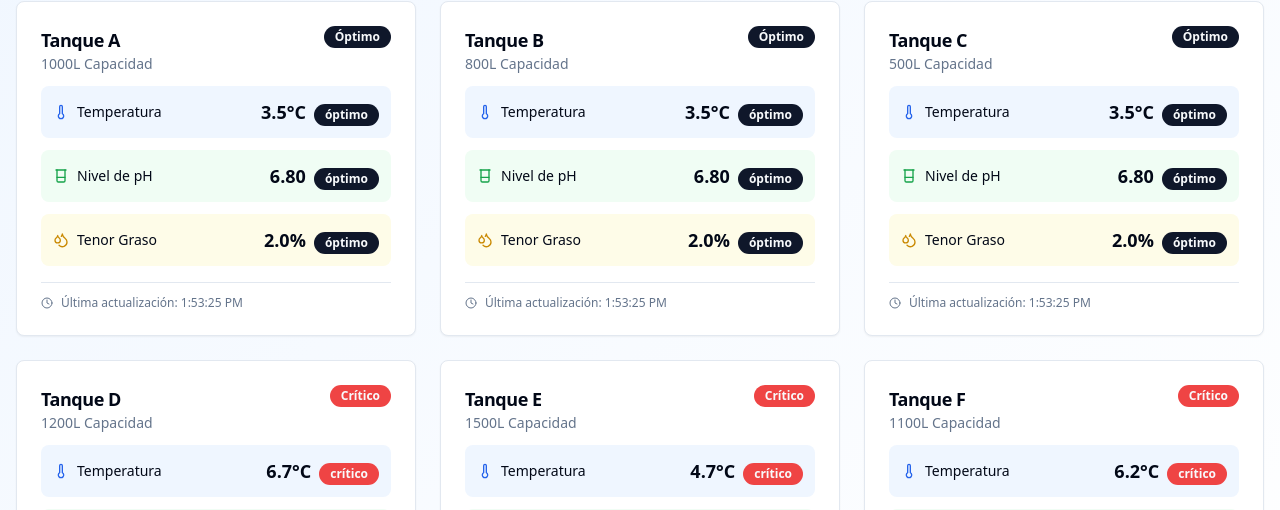
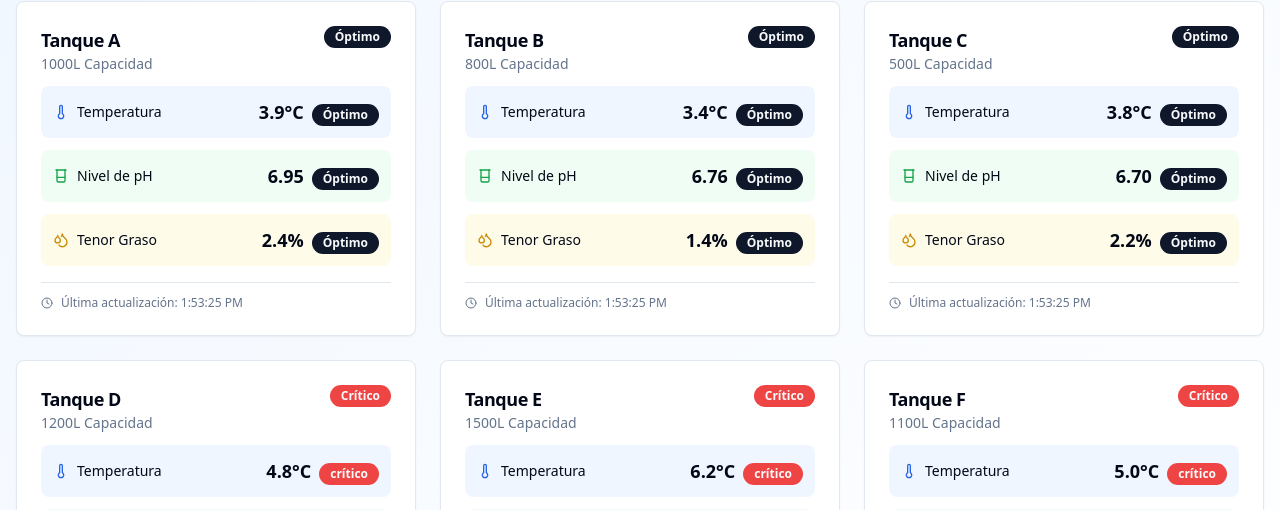
Before and after one commit to AugustoOM/milk-state-analysis, a React (Vite) app: page / in a window 1280 px wide. Shown: the part 290-800 px from the top of the page. Built offline with nearby package versions, Linux system fonts and the light colour scheme.

Commit message:
cambios en los datos de los tanques

```diff
--- a/src/components/ContainerCard.tsx
+++ b/src/components/ContainerCard.tsx
@@ -19,18 +19,18 @@ interface ContainerCardProps {
 
 const getTemperatureStatus = (temp: number) => {
   if (temp < 3 || temp > 4) return { status: 'crítico', color: 'destructive' as const };
-  return { status: 'óptimo', color: 'default' as const };
+  return { status: 'Óptimo', color: 'default' as const };
 };
 
 const getPHStatus = (ph: number) => {
   if (ph <= 6.5) return { status: 'crítico', color: 'destructive' as const };
   if (ph <= 6.6) return { status: 'advertencia', color: 'secondary' as const };
-  return { status: 'óptimo', color: 'default' as const };
+  return { status: 'Óptimo', color: 'default' as const };
 };
 
 const getFatStatus = (fat: number) => {
   if (fat < 1 || fat > 3) return { status: 'crítico', color: 'destructive' as const };
-  return { status: 'óptimo', color: 'default' as const };
+  return { status: 'Óptimo', color: 'default' as const };
 };
 
 const ContainerCard = ({ container }: ContainerCardProps) => {
@@ -42,7 +42,7 @@ const ContainerCard = ({ container }: ContainerCardProps) => {
     ? 'crítico'
     : [tempStatus, phStatus, fatStatus].some(s => s.status === 'advertencia')
     ? 'advertencia'
-    : 'óptimo';
+    : 'Óptimo';
 
   return (
     <Card className="hover:shadow-lg transition-shadow duration-300">
--- a/src/pages/Index.tsx
+++ b/src/pages/Index.tsx
@@ -1,4 +1,3 @@
-
 import { useState, useEffect } from 'react';
 import ContainerCard from '../components/ContainerCard';
 import Header from '../components/Header';
@@ -6,12 +5,12 @@ import MetricsSummary from '../components/MetricsSummary';
 
 // Mock data for demonstration
 const generateMockData = (containerName: string) => {
-  // Force containers A, B, C to be optimal
+  // Force containers A, B, C to be optimal but with random variations
   if (containerName === "Tanque A" || containerName === "Tanque B" || containerName === "Tanque C") {
     return {
-      temperature: 3.5, // Optimal range 3-4°C
-      ph: 6.8, // Optimal > 6.6
-      fatContent: 2.0, // Optimal range 1-3%
+      temperature: 3 + Math.random(), // Random between 3-4°C
+      ph: 6.6 + Math.random() * 0.4, // Random between 6.6-7.0
+      fatContent: 1 + Math.random() * 2, // Random between 1-3%
       lastUpdated: new Date(),
     };
   }
```
